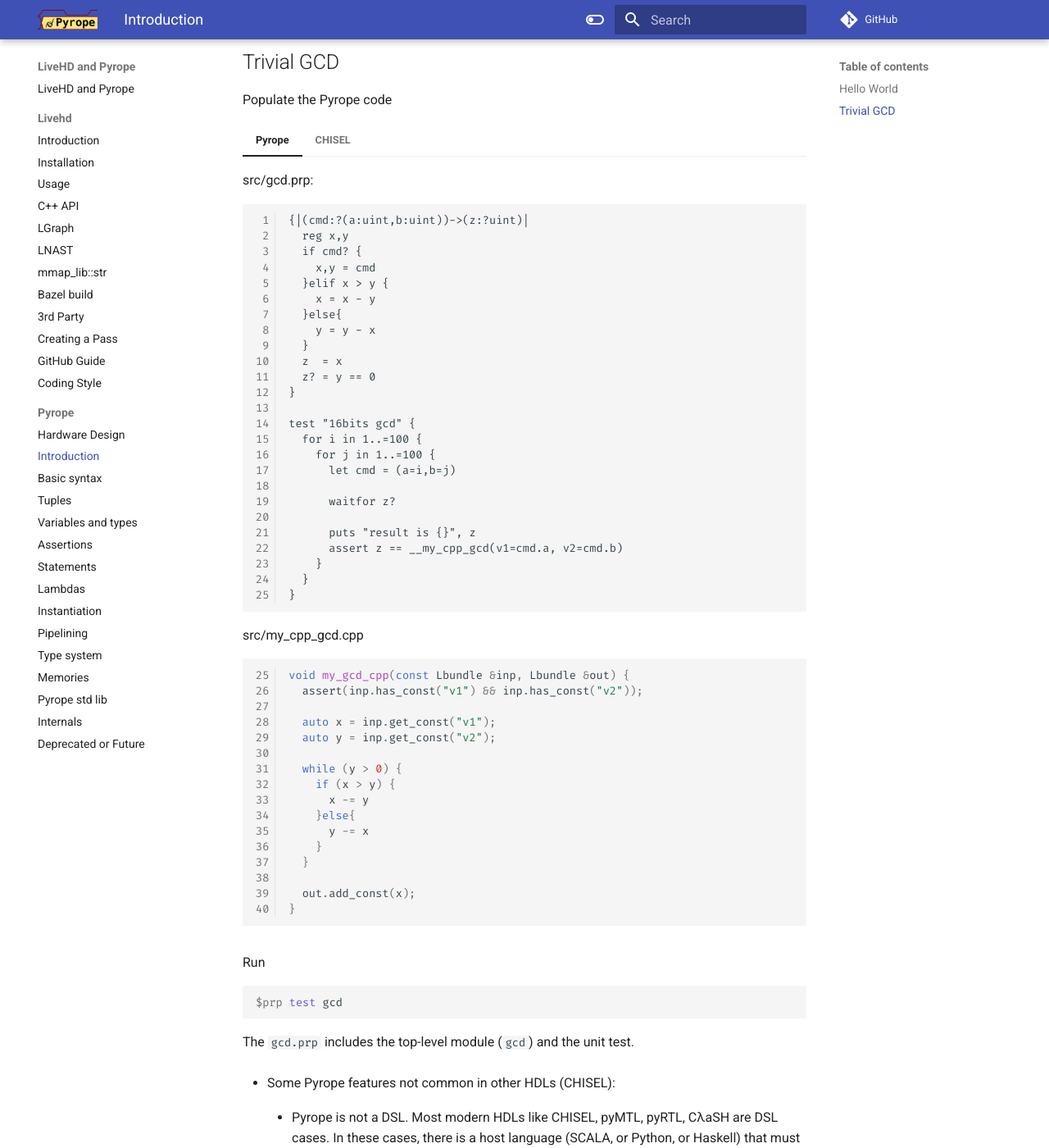
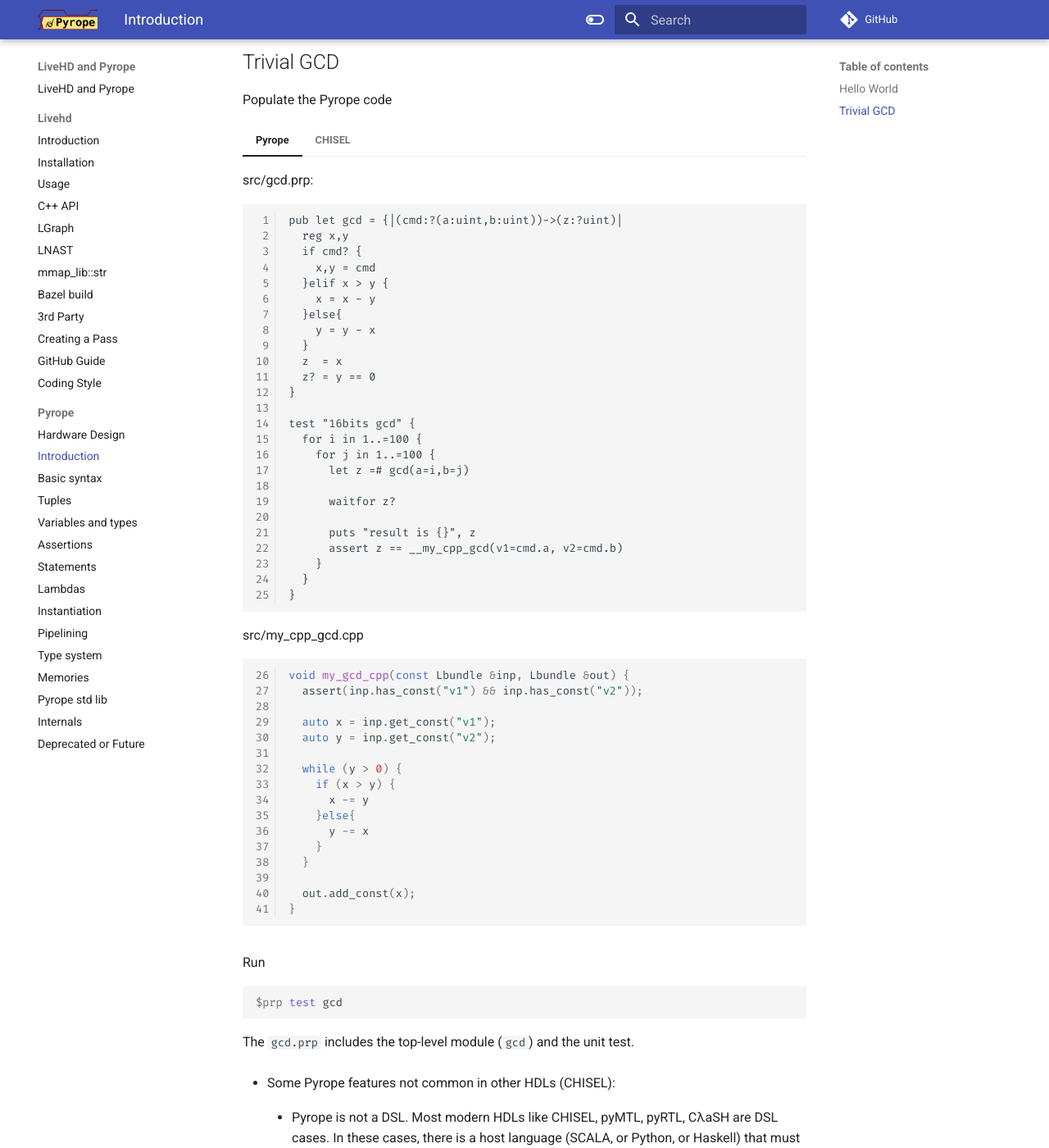
Before and after one commit to masc-ucsc/docs, an MkDocs documentation site: the page built from docs/pyrope/01-introduction.md, in a window 1280 px wide and 1400 px high, scrolled down 1451 px. Shown: the whole window at 82% size. Built offline with MkDocs 1.6.1 and Material for MkDocs 9.7.7, drawn with Linux system fonts in a browser that asks for light colours; comment, search, counter and statistics services are not loaded.

Commit message:
Pyrope spell check

````diff
--- a/docs/pyrope/01-introduction.md
+++ b/docs/pyrope/01-introduction.md
@@ -58,7 +58,7 @@ Populate the Pyrope code
 
     src/gcd.prp:
     ```pyrope linenums="1"
-    {|(cmd:?(a:uint,b:uint))->(z:?uint)|
+    pub let gcd = {|(cmd:?(a:uint,b:uint))->(z:?uint)|
       reg x,y
       if cmd? {
         x,y = cmd
@@ -74,7 +74,7 @@ Populate the Pyrope code
     test "16bits gcd" {
       for i in 1..=100 {
         for j in 1..=100 {
-          let cmd = (a=i,b=j)
+          let z =# gcd(a=i,b=j)
 
           waitfor z?
 
@@ -86,7 +86,7 @@ Populate the Pyrope code
     ```
 
     src/my_cpp_gcd.cpp
-    ```c++ linenums="25"
+    ```c++ linenums="26"
     void my_gcd_cpp(const Lbundle &inp, Lbundle &out) {
       assert(inp.has_const("v1") && inp.has_const("v2"));
 
````
